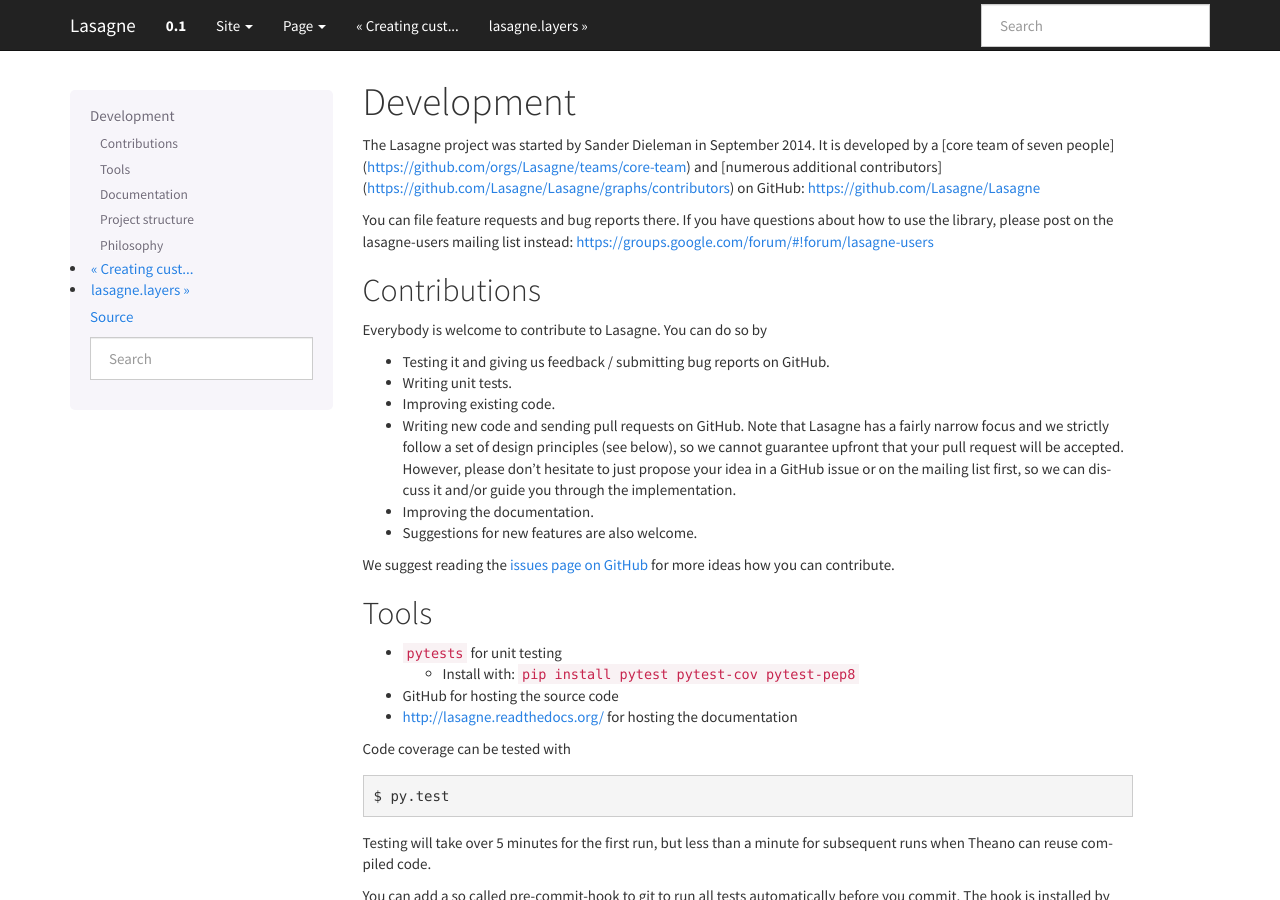
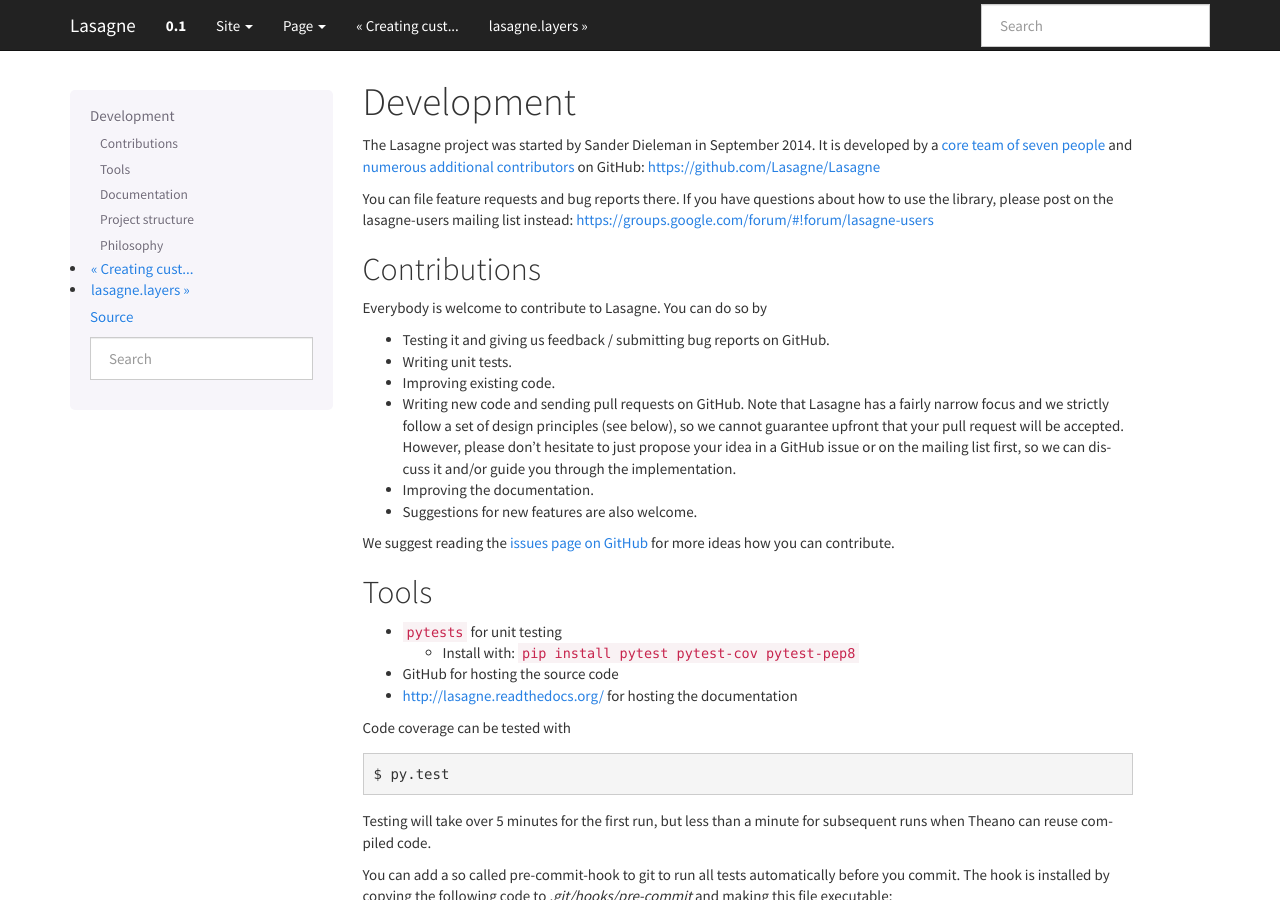
Before and after one commit to Lasagne/Lasagne, a Sphinx documentation site: the page built from docs/user/development.rst, in a window 1280 px wide and 900 px high. Built offline with Sphinx 7.4.7, drawn with Linux system fonts in a browser that asks for light colours; some of the changed lines change nothing that is shown.

Commit message:
Fix hyperlinks. Is this seriously the only way to make a hyperlink in Sphinx docs?

```diff
--- a/docs/user/development.rst
+++ b/docs/user/development.rst
@@ -2,9 +2,9 @@
 ===========
 
 The Lasagne project was started by Sander Dieleman in September 2014. It is
-developed by a [core team of seven people](https://github.com/orgs/Lasagne/teams/core-team)
-and [numerous additional contributors](https://github.com/Lasagne/Lasagne/graphs/contributors)
-on GitHub: https://github.com/Lasagne/Lasagne
+developed by a `core team of seven people`_ and
+`numerous additional contributors`_ on GitHub:
+https://github.com/Lasagne/Lasagne
 
 You can file feature requests and bug reports there. If you have questions
 about how to use the library, please post on the lasagne-users mailing list
@@ -139,3 +139,5 @@
 
 
 .. _issues page on GitHub: https://github.com/Lasagne/Lasagne/issues
+.. _core team of seven people: https://github.com/orgs/Lasagne/teams/core-team
+.. _numerous additional contributors: https://github.com/Lasagne/Lasagne/graphs/contributors
```
